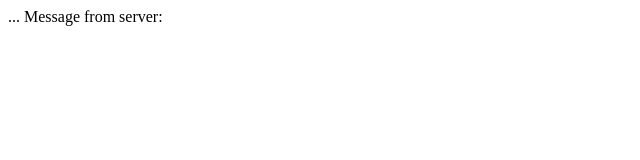
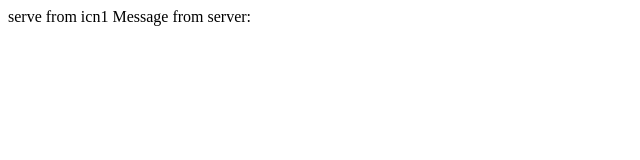
Before and after one commit to comfuture/vercel-nuxt-fastapi, a Nuxt app: page / in a window 1280 px wide. Shown: the top 160 px of the page, without its empty margins (0-640 px from the left). Built offline with nearby package versions, Linux system fonts and the light colour scheme; no server answers.

Commit message:
change region

```diff
--- a/app.vue
+++ b/app.vue
@@ -9,7 +9,7 @@ const { data } = useAPI<Data>(route.fullPath)
 </script>
 <template>
   <div>
-    ...
+    serve from icn1
     Message from server: {{ data?.message }}
   </div>
 </template>
```
Also changed, not shown: vercel.json.
